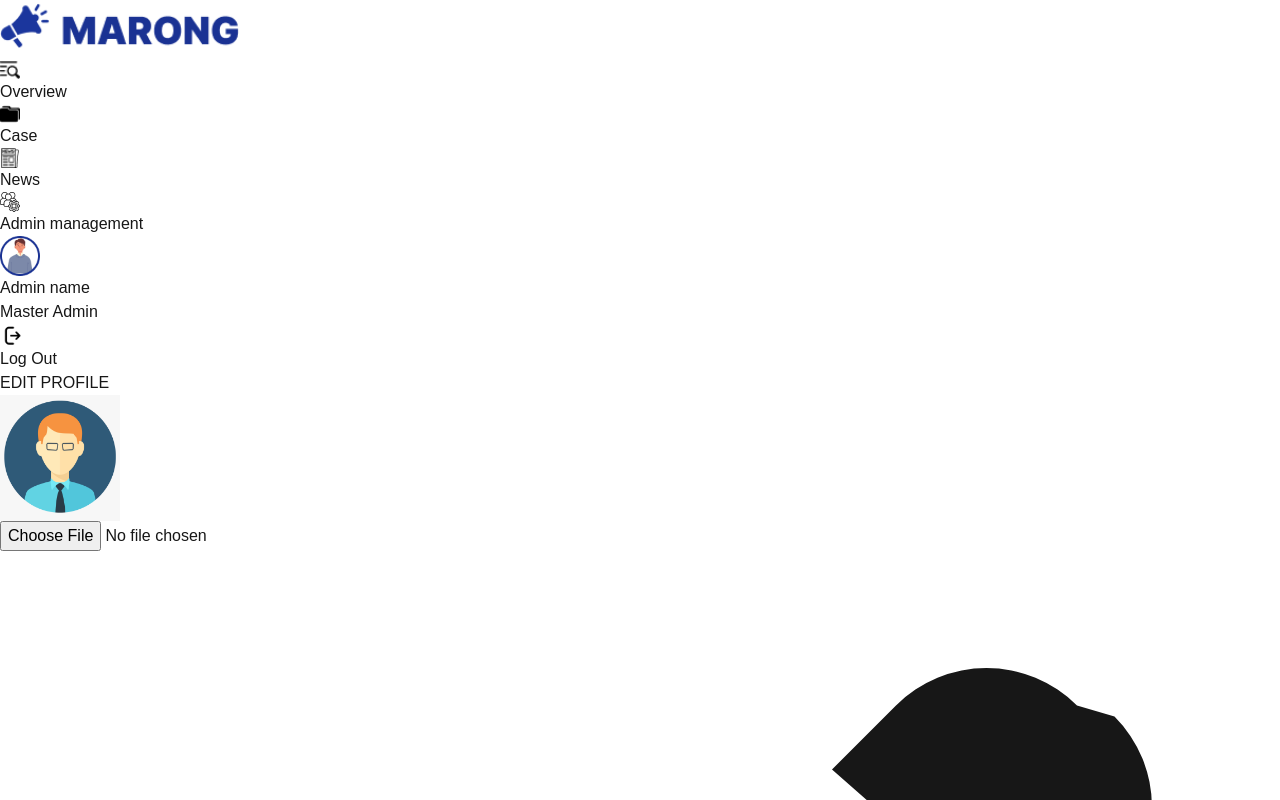
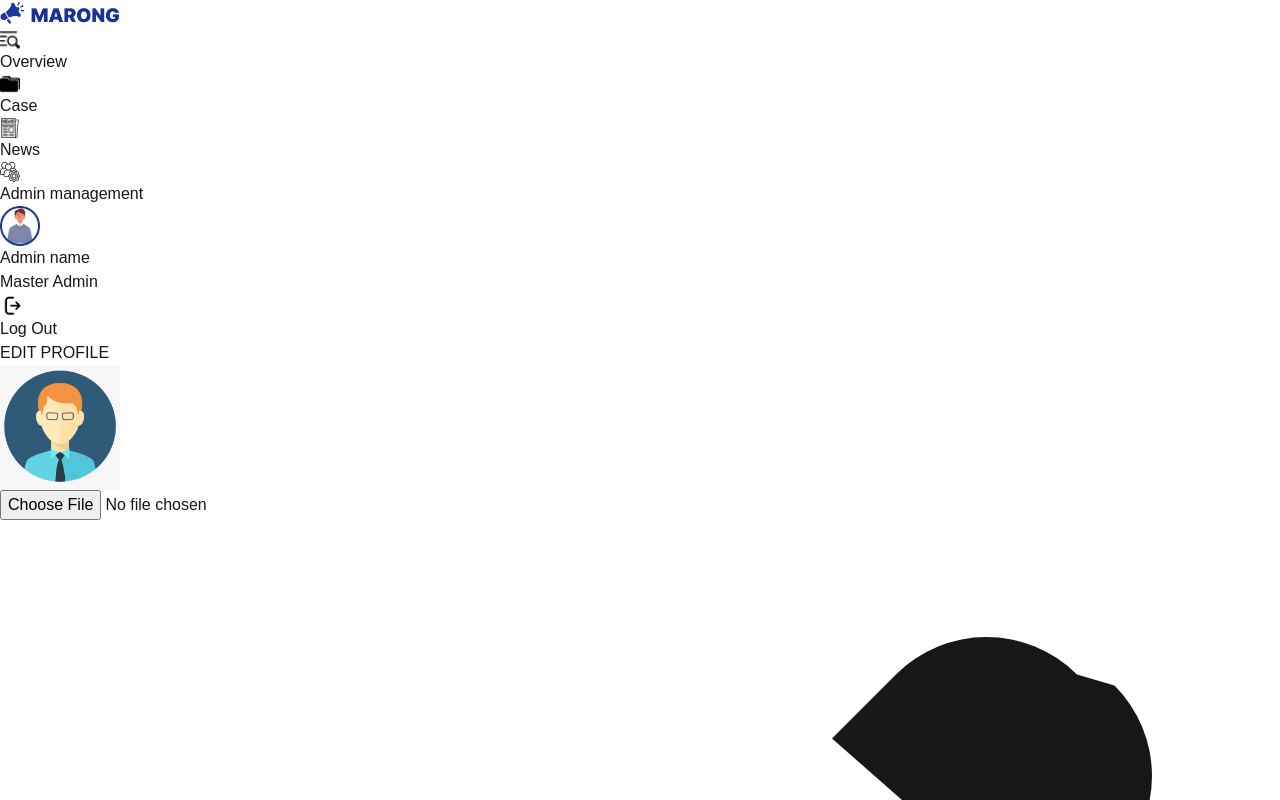
Before and after one commit to CosmosDever/marong-web, a Next.js app: page /admin/edit/1 in a window 1280 px wide. Shown: the top 800 px of the page. Built offline with nearby package versions, Linux system fonts and the light colour scheme.

Commit message:
Revert "admin โครงไก่"
This reverts commit dcf725af1c54fb0719ffacc6f65abde85abe2719.

```diff
--- a/src/app/admin/adminprofile/[id]/page.tsx
+++ b/src/app/admin/adminprofile/[id]/page.tsx
@@ -1,7 +1,7 @@
 "use client";
 
 import { useParams, useRouter } from "next/navigation";
-import Sidebar from "../../../component/Sidebar";
+import Sidebar from "../../../component/sidebar";
 import Image from "next/image";
 import admin from "../../../assets/admin.png";
 
--- a/src/app/admin/edit/[id]/page.tsx
+++ b/src/app/admin/edit/[id]/page.tsx
@@ -1,8 +1,8 @@
 "use client";
 
 import { useParams, useRouter } from "next/navigation";
-import Sidebar from "../../../component/Sidebar";
-import Image, { StaticImageData } from "next/image";
+import Sidebar from "../../../component/sidebar";
+import Image from "next/image";
 import { useState } from "react";
 import admin from "../../../assets/admin.png";
 
@@ -27,10 +27,10 @@ export default function AdminProfile() {
     password: "",
     confirmPassword: "",
     role: user?.role || "",
-    picture: user?.picture || null as File | StaticImageData | null,
+    picture: user?.picture || null,
   });
 
-  const [imagePreview, setImagePreview] = useState<string | StaticImageData | null>(user?.picture || null);
+  const [imagePreview, setImagePreview] = useState(user?.picture || null);
   const [loading, setLoading] = useState(false);
   const [error, setError] = useState("");
 
@@ -43,7 +43,7 @@ export default function AdminProfile() {
     const file = e.target.files?.[0];
     if (file) {
       const reader = new FileReader();
-      reader.onload = () => setImagePreview(reader.result as string | null);
+      reader.onload = () => setImagePreview(reader.result as string);
       reader.readAsDataURL(file);
       setFormData({ ...formData, picture: file });
     }
--- a/src/app/admin/page.tsx
+++ b/src/app/admin/page.tsx
@@ -1,7 +1,7 @@
 "use client";
 import React, { useState, useEffect } from "react";
 import { useRouter } from "next/navigation";
-import Sidebar from "../component/Sidebar";
+import Sidebar from "../component/sidebar";
 import Image from "next/image";
 import admin from "../assets/admin.png";
 
@@ -50,7 +50,6 @@ export default function AdminPage() {
           <div className="flex items-center justify-between mx-auto w-[90%]">
             <div className="text-3xl font-bold">ADMIN MANAGEMENT</div>
             <a href="/admin/register" className="text-blue-600 flex items-center">
-            <Image src="/Addbtn.png" alt="Add Admin" width={30} height={30} className="mr-2"/>
               <span className="translate-y-1">Add Admin</span>
             </a>
           </div>
--- a/src/app/admin/register/page.tsx
+++ b/src/app/admin/register/page.tsx
@@ -2,7 +2,7 @@
 
 import { useState } from "react";
 import axios from "axios";
-import Sidebar from "../../component/Sidebar";
+import Sidebar from "../../component/sidebar";
 
 export default function AdminRegister() {
   const [loading, setLoading] = useState(false);
--- a/src/app/component/Sidebar.tsx
+++ b/src/app/component/Sidebar.tsx
@@ -22,8 +22,8 @@ const Sidebar: FC = () => {
         <Image
           src="/Logo.png"
           alt="Marong Logo"
-          width={240}
-          height={80}
+          width={120}
+          height={40}
           className="object-contain"
         />
       </div>
--- a/src/app/component/sidebar.tsx
+++ b/src/app/component/sidebar.tsx
@@ -22,8 +22,8 @@ const Sidebar: FC = () => {
         <Image
           src="/Logo.png"
           alt="Marong Logo"
-          width={240}
-          height={80}
+          width={120}
+          height={40}
           className="object-contain"
         />
       </div>
```
Also changed, not shown: package.json (+12 -0 lines).
